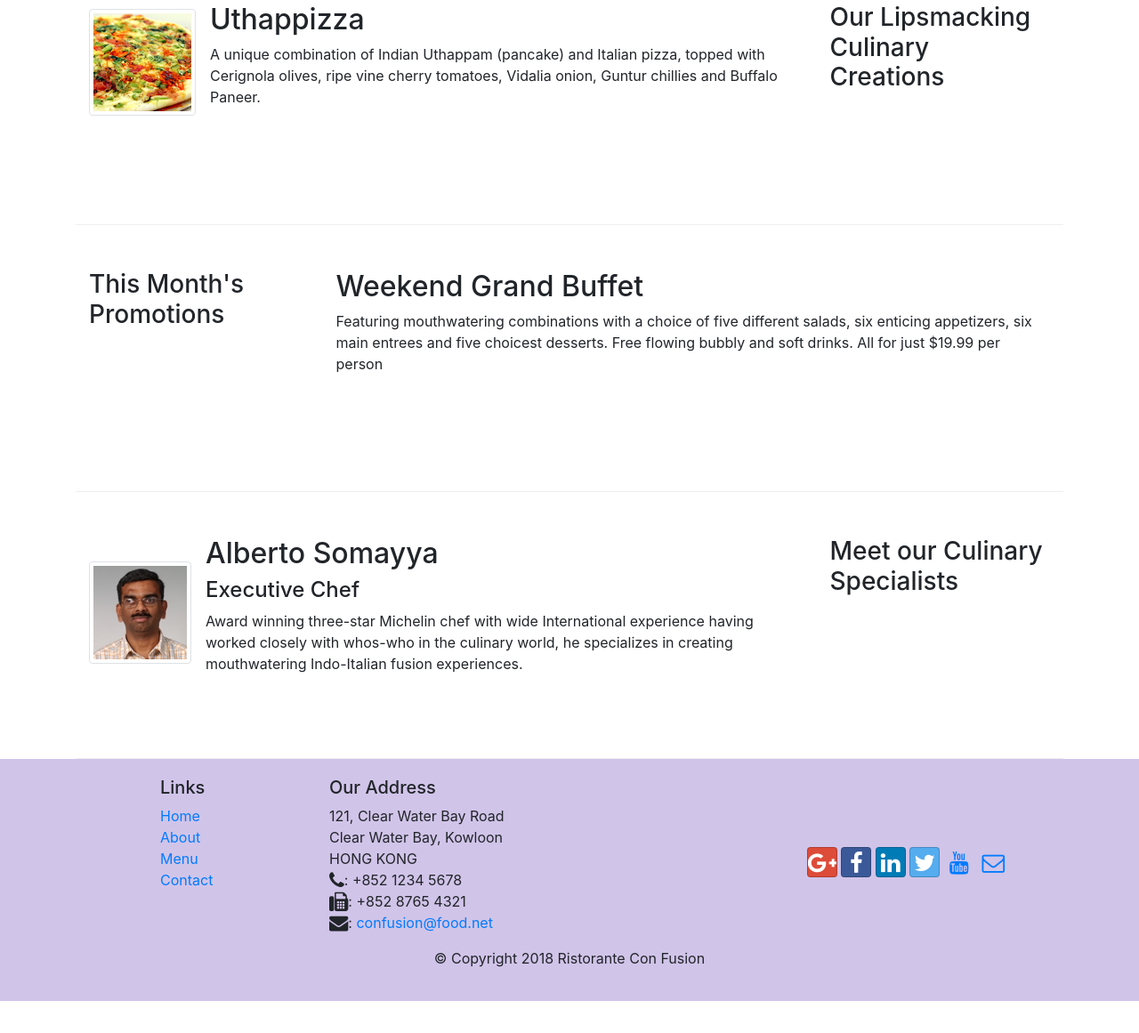
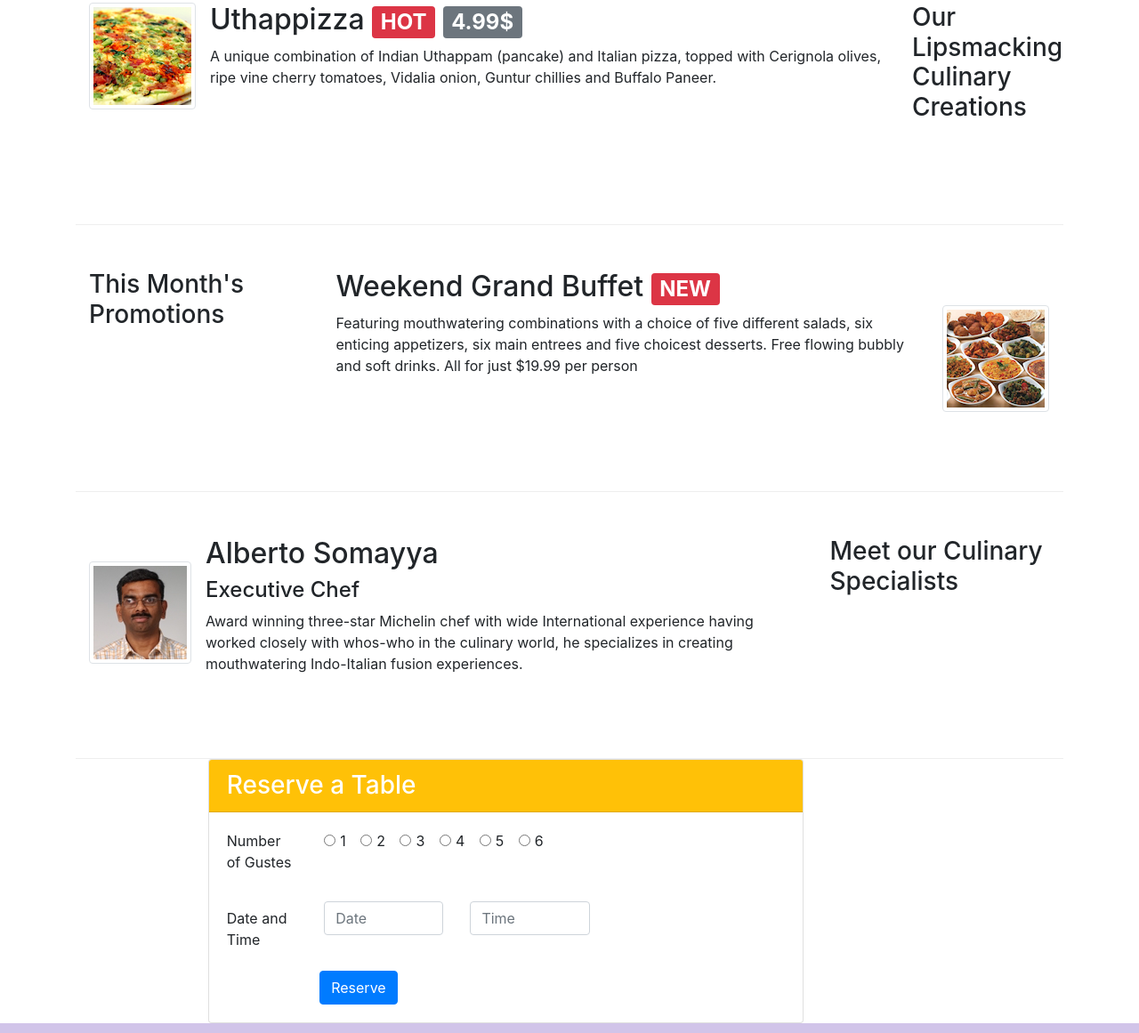
Before and after one commit to Iyyov21/Bootstrap, a website: page index.html in a window 1280 px wide. Shown: the part 331-1492 px from the top of the page at 89% size. Before the commit the page ends 1456 px from the top, so only its background shows below. Drawn offline with nearby package versions, Linux system fonts and the light colour scheme.

Commit message:
Alerts and badges

```diff
--- a/index.html
+++ b/index.html
@@ -39,20 +39,29 @@
             <div class="row row-header">
                 <div class="col-12 col-sm-6">
                     <h1>Ristorante con Fusion</h1>
-                    <p>We take inspiration from the World's best cuisines, and create a unique fusion experience. Our lipsmacking creations will tickle your culinary senses!</p>
+
+                     <p>We take inspiration from the World's best cuisines, and create a unique fusion experience. Our lipsmacking creations will tickle your culinary senses!</p>
+
                 </div>
-                <div class="col-12 col-sm align-self-center">
+                <div class="col-12 col-sm-4 align-self-center">
                     <img src="img/logo.png" class="imag-fluid">
                 </div>
+
+                <div class=" col-12 col-md-2 align-self-center">
+                    <button type="reserve-table" class="btn btn-block bg-warning text-black ">Reserve Table</button>
+                </div>
+
             </div>
         </div>
+
+
     </header>
 
     <div class="container">
       <div >
     <div >
         <div class="row row-content align_items-center" >
-            <div class="col-12 col-sm-4 order-sm-last col-md-3">
+            <div class="col-12 col-sm-4 order-sm-last col-md-2">
                 <h3>Our Lipsmacking Culinary Creations</h3>
             </div>
             <div class="col col-sm order-sm-first col-md">
@@ -60,7 +69,8 @@
                     <img class="d-flex mr-3 img-thumbnail align-self-center"
                     src="img/uthappizza.png" alt="uthappiza">
                     <div class="media-body">
-                        <h2 class="mt-0">Uthappizza</h2>
+                        <h2 class="mt-0">Uthappizza <span class="badge badge-danger ">HOT</span>
+                            <span class="badge badge-secondary">4.99$</span></h2>
                         <p class="d-none d-sm-block">A unique combination of Indian Uthappam (pancake) and Italian pizza, topped with Cerignola olives, ripe vine cherry tomatoes, Vidalia onion, Guntur chillies and Buffalo Paneer.</p>
 
                     </div>
@@ -75,9 +85,16 @@
             <div class="col-12 col-sm-4 col-md-3">
                 <h3>This Month's Promotions</h3>
             </div>
+
             <div class="col col-sm col-md">
-                <h2>Weekend Grand Buffet</h2>
-                <p>Featuring mouthwatering combinations with a choice of five different salads, six enticing appetizers, six main entrees and five choicest desserts. Free flowing bubbly and soft drinks. All for just $19.99 per person </p>
+                <h2>Weekend Grand Buffet <span class="badge badge-danger">NEW</span></h2>
+                <div class="d-none d-sm-block">
+                   <p>Featuring mouthwatering combinations with a choice of five different salads, six enticing appetizers, six main entrees and five choicest desserts. Free flowing bubbly and soft drinks. All for just $19.99 per person </p>
+                </div>
+            </div>
+            <div class="media">
+                <img class="d-flex mr-3 img-thumbnail align-self-center"
+                src="img/buffet.png" alt="buffet">
             </div>
         </div>
 
@@ -92,11 +109,68 @@
                     <div class="media-body">
                         <h2 class="media-body">Alberto Somayya</h2>
                         <h4>Executive Chef</h4>
-                        <p>Award winning three-star Michelin chef with wide International experience having worked closely with whos-who in the culinary world, he specializes in creating mouthwatering Indo-Italian fusion experiences. </p>
+                        <div class="d-none d-sm-block">
+                         <p>Award winning three-star Michelin chef with wide International experience having worked closely with whos-who in the culinary world, he specializes in creating mouthwatering Indo-Italian fusion experiences. </p>
+                        </div>
                     </div>
                 </div>
 
             </div>
+        </div>
+        <div class="col-12 col-md-9">
+
+                <div class="card offset-2">
+                    <h3 class="card-header bg-warning text-white">Reserve a Table</h3>
+                    <div class="card-body">
+                         <div class="form-group row">
+                            <div class="col-12 col-md-2">
+                                <p>Number of Gustes</p>
+                            </div>
+                            <div class="col-12 col-md-10">
+                         <div class="form-check form-check-inline">
+                            <input class="form-check-input" type="radio" name="inlineRadioOptions" id="inlineRadio1" value="option1">
+                            <label class="form-check-label" for="inlineRadio1">1</label>
+                          </div>
+                         <div class="form-check form-check-inline">
+                            <input class="form-check-input" type="radio" name="inlineRadioOptions" id="inlineRadio2" value="option2">
+                            <label class="form-check-label" for="inlineRadio2">2</label>
+                         </div>
+                         <div class="form-check form-check-inline">
+                            <input class="form-check-input" type="radio" name="inlineRadioOptions" id="inlineRadio3" value="option3">
+                            <label class="form-check-label" for="inlineRadio3">3</label>
+                         </div>
+                         <div class="form-check form-check-inline">
+                            <input class="form-check-input" type="radio" name="inlineRadioOptions" id="inlineRadio4" value="option4">
+                            <label class="form-check-label" for="inlineRadio4">4</label>
+                         </div>
+                         <div class="form-check form-check-inline">
+                            <input class="form-check-input" type="radio" name="inlineRadioOptions" id="inlineRadio5" value="option5">
+                            <label class="form-check-label" for="inlineRadio5">5</label>
+                         </div>
+                         <div class="form-check form-check-inline">
+                            <input class="form-check-input" type="radio" name="inlineRadioOptions" id="inlineRadio6" value="option6">
+                            <label class="form-check-label" for="inlineRadio6">6</label>
+                         </div>
+                        </div>
+                        </div>
+                    <div class="form-group row">
+                        <label for="telnum" class="col-12 col-md-2 col-form-label">Date and Time</label>
+                        <div class="col-12 col-md-3">
+                            <input type="tel" class="form-control" id="areacode" name="areacode"
+                            placeholder="Date">
+
+                        </div>
+                        <div class="col-12 col-md-3">
+                            <input type="tel" class="form-control" id="telnum" name="telnum"
+                            placeholder="Time">
+
+                        </div>
+                    </div>
+                    <button type="reserve" class="btn btn-primary offset-2">Reserve</button>
+                    </div>
+
+                </div>
+
         </div>
     </div>
 </div>
--- a/style/style.css
+++ b/style/style.css
@@ -37,3 +37,9 @@
 
     background-color: #512da8;
 }
+.tab-content{
+    border-left: 1px solid #ddd;
+    border-right: 1px solid #ddd;
+    border-bottom: 1px solid #ddd;
+    padding: 10px;
+}
```
Also changed, not shown: aboutus.html (+32 -1 lines).
